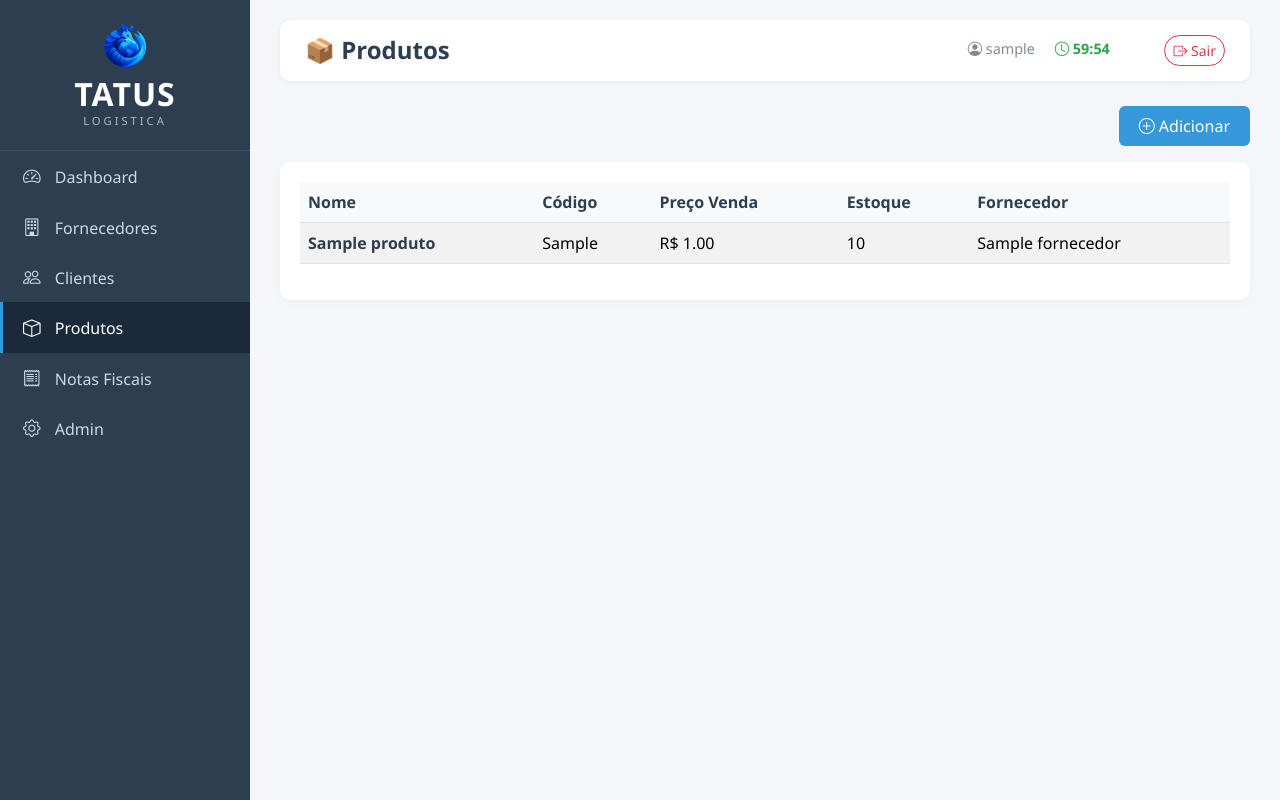
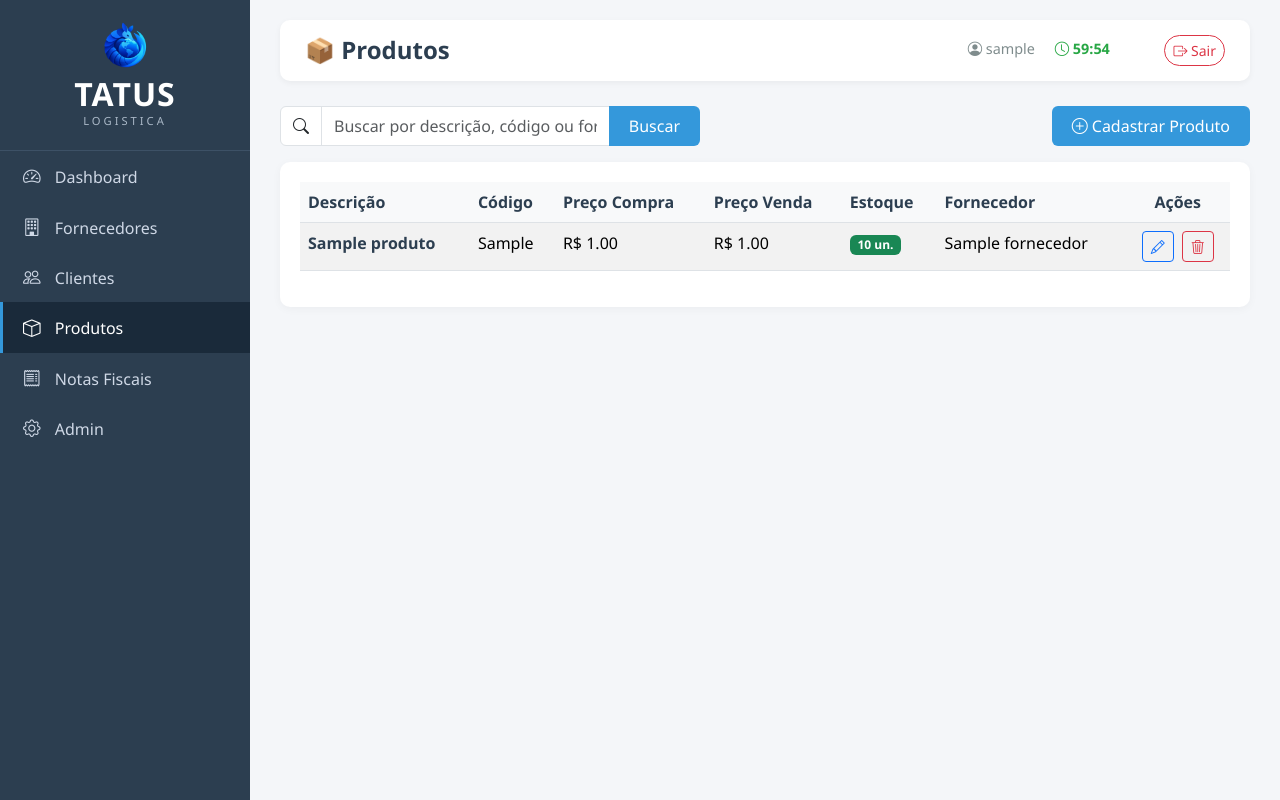
Before and after one commit to Danielknp/tatus-sistem, a Django app: page /produtos/ in a window 1280 px wide. Run offline with Django 5.2, Linux system fonts and the light colour scheme; a user stored in the database is signed in; tables that the repository leaves empty hold one stand-in row (values such as "Sample post").

Commit message:
feat: barra de pesquisa em fornecedores, clientes e produtos

```diff
--- /dev/null
+++ b/estoque/templates/estoque/produto_form.html
@@ -0,0 +1 @@
+{% extends 'estoque/formulario_base.html' %}
--- a/estoque/templates/estoque/produtos.html
+++ b/estoque/templates/estoque/produtos.html
@@ -4,37 +4,77 @@
 {% block titulo_pagina %}📦 Produtos{% endblock %}
 
 {% block conteudo %}
-    <div class="d-flex justify-content-between align-items-center mb-3">
-        <div></div>
-        <a href="{% url 'em_breve' %}" class="btn btn-primary-custom">
-            <i class="bi bi-plus-circle"></i> Adicionar
+    <div class="d-flex justify-content-between align-items-center mb-3 flex-wrap gap-2">
+        <form method="get" class="d-flex" style="max-width: 420px; flex: 1;">
+            <div class="input-group">
+                <span class="input-group-text bg-white"><i class="bi bi-search"></i></span>
+                <input type="text" name="q" value="{{ q }}" class="form-control" placeholder="Buscar por descrição, código ou fornecedor...">
+                <button type="submit" class="btn btn-primary-custom">Buscar</button>
+                {% if q %}
+                    <a href="{% url 'produtos' %}" class="btn btn-outline-secondary">Limpar</a>
+                {% endif %}
+            </div>
+        </form>
+        <a href="{% url 'produto_novo' %}" class="btn btn-primary-custom">
+            <i class="bi bi-plus-circle"></i> Cadastrar Produto
         </a>
     </div>
 
     <div class="card-custom">
+        <div class="table-responsive">
             <table class="table table-striped table-custom">
                 <thead>
                     <tr>
-                    <th>Nome</th>
+                        <th>Descrição</th>
                         <th>Código</th>
+                        <th>Preço Compra</th>
                         <th>Preço Venda</th>
                         <th>Estoque</th>
                         <th>Fornecedor</th>
+                        <th class="text-center">Ações</th>
                     </tr>
                 </thead>
                 <tbody>
                     {% for p in produtos %}
                     <tr>
-                    <td><a href="{% url 'em_breve' %}" class="text-decoration-none fw-semibold" style="color: #2c3e50;">{{ p.nome }}</a></td>
+                        <td>
+                            <a href="{% url 'detalhe_produto' p.id %}" class="text-decoration-none fw-semibold" style="color: #2c3e50;">
+                                {{ p.nome }}
+                            </a>
+                        </td>
                         <td>{{ p.codigo }}</td>
+                        <td>R$ {{ p.preco_compra }}</td>
                         <td>R$ {{ p.preco_venda }}</td>
-                    <td>{{ p.quantidade_estoque }}</td>
-                    <td>{{ p.fornecedor.nome }}</td>
+                        <td>
+                            {% if p.quantidade_estoque < 10 %}
+                                <span class="badge bg-warning text-dark">{{ p.quantidade_estoque }} un.</span>
+                            {% else %}
+                                <span class="badge bg-success">{{ p.quantidade_estoque }} un.</span>
+                            {% endif %}
+                        </td>
+                        <td>
+                            {% if p.fornecedor.ativo %}
+                                {{ p.fornecedor.nome }}
+                            {% else %}
+                                <span class="text-muted">{{ p.fornecedor.nome }} (bloqueado)</span>
+                            {% endif %}
+                        </td>
+                        <td class="text-center">
+                            <a href="{% url 'produto_editar' p.id %}" class="btn btn-sm btn-outline-primary me-1" title="Editar">
+                                <i class="bi bi-pencil"></i>
+                            </a>
+                            <a href="{% url 'produto_excluir' p.id %}" class="btn btn-sm btn-outline-danger" title="Excluir">
+                                <i class="bi bi-trash3"></i>
+                            </a>
+                        </td>
                     </tr>
                     {% empty %}
-                <tr><td colspan="5" class="text-center">Nenhum produto cadastrado.</td></tr>
+                    <tr>
+                        <td colspan="7" class="text-center">Nenhum produto cadastrado.</td>
+                    </tr>
                     {% endfor %}
                 </tbody>
             </table>
         </div>
+    </div>
 {% endblock %}
--- a/estoque/views.py
+++ b/estoque/views.py
@@ -3,7 +3,7 @@ from django.contrib.auth import authenticate, login, logout
 from django.contrib.auth.models import User
 from django.contrib import messages
 from .models import Fornecedor, Produto, NotaFiscal, ItemNota, Cliente
-from .forms import FornecedorForm, ClienteForm
+from .forms import FornecedorForm, ClienteForm, ProdutoForm, InventarioForm
 
 
 def login_view(request):
@@ -78,14 +78,24 @@ def dashboard(request):
 def lista_fornecedores(request):
     if not request.user.is_authenticated:
         return redirect('login')
-    fornecedores = Fornecedor.objects.all()
-    return render(request, 'estoque/fornecedores.html', {'fornecedores': fornecedores})
+    q = request.GET.get('q', '').strip()
+    fornecedores = Fornecedor.objects.all().order_by('-id')
+    if q:
+        fornecedores = fornecedores.filter(
+            Q(nome__icontains=q) | Q(cnpj__icontains=q) | Q(email__icontains=q)
+        )
+    return render(request, 'estoque/fornecedores.html', {'fornecedores': fornecedores, 'q': q})
 
 def lista_produtos(request):
     if not request.user.is_authenticated:
         return redirect('login')
-    produtos = Produto.objects.all()
-    return render(request, 'estoque/produtos.html', {'produtos': produtos})
+    q = request.GET.get('q', '').strip()
+    produtos = Produto.objects.all().order_by('-id')
+    if q:
+        produtos = produtos.filter(
+            Q(nome__icontains=q) | Q(codigo__icontains=q) | Q(fornecedor__nome__icontains=q)
+        )
+    return render(request, 'estoque/produtos.html', {'produtos': produtos, 'q': q})
 
 def lista_notas(request):
     if not request.user.is_authenticated:
@@ -121,8 +131,13 @@ def em_breve(request):
 def lista_clientes(request):
     if not request.user.is_authenticated:
         return redirect('login')
-    clientes = Cliente.objects.all()
-    return render(request, 'estoque/clientes.html', {'clientes': clientes})
+    q = request.GET.get('q', '').strip()
+    clientes = Cliente.objects.all().order_by('-id')
+    if q:
+        clientes = clientes.filter(
+            Q(nome__icontains=q) | Q(cpf_cnpj__icontains=q) | Q(email__icontains=q)
+        )
+    return render(request, 'estoque/clientes.html', {'clientes': clientes, 'q': q})
 
 def detalhe_cliente(request, id):
     if not request.user.is_authenticated:
@@ -162,7 +177,7 @@ def fornecedor_editar(request, id):
         form = FornecedorForm(instance=fornecedor)
     return render(request, 'estoque/fornecedor_form.html', {'form': form, 'titulo': 'Editar Fornecedor'})
 
-from django.db.models import ProtectedError
+from django.db.models import ProtectedError, Q
 
 def fornecedor_excluir(request, id):
     if not request.user.is_authenticated:
@@ -284,3 +299,85 @@ def cliente_desbloquear(request, id):
         'tipo': 'Cliente',
         'acao': 'desbloquear'
     })
+
+def produto_novo(request):
+    if not request.user.is_authenticated:
+        return redirect('login')
+    if request.method == 'POST':
+        form = ProdutoForm(request.POST)
+        if form.is_valid():
+            form.save()
+            messages.success(request, 'Produto cadastrado com sucesso!')
+            return redirect('produtos')
+    else:
+        form = ProdutoForm()
+    return render(request, 'estoque/produto_form.html', {'form': form, 'titulo': 'Novo Produto'})
+
+
+def produto_editar(request, id):
+    if not request.user.is_authenticated:
+        return redirect('login')
+    produto = get_object_or_404(Produto, id=id)
+    if request.method == 'POST':
+        form = ProdutoForm(request.POST, instance=produto)
+        if form.is_valid():
+            form.save()
+            messages.success(request, 'Produto atualizado com sucesso!')
+            return redirect('produtos')
+    else:
+        form = ProdutoForm(instance=produto)
+        # Se o fornecedor do produto estiver bloqueado, ainda mostra ele no menu (senão perdemos o vínculo)
+        if produto.fornecedor:
+            form.fields['fornecedor'].queryset = Fornecedor.objects.filter(
+                Q(ativo=True) | Q(id=produto.fornecedor.id)
+            )
+    return render(request, 'estoque/produto_form.html', {'form': form, 'titulo': 'Editar Produto'})
+
+
+def produto_excluir(request, id):
+    if not request.user.is_authenticated:
+        return redirect('login')
+    produto = get_object_or_404(Produto, id=id)
+    if request.method == 'POST':
+        try:
+            produto.delete()
+            messages.success(request, 'Produto excluído com sucesso!')
+        except ProtectedError:
+            messages.error(request, 'Este produto não pode ser excluído porque está vinculado a uma nota fiscal. Remova o vínculo antes de excluir.')
+        return redirect('produtos')
+    return render(request, 'estoque/confirmar_exclusao.html', {'objeto': produto, 'tipo': 'Produto'})
+
+
+def detalhe_produto(request, id):
+    if not request.user.is_authenticated:
+        return redirect('login')
+    produto = get_object_or_404(Produto, id=id)
+    itens = ItemNota.objects.filter(produto=produto).order_by('-nota__data_emissao')
+    context = {
+        'produto': produto,
+        'itens': itens,
+    }
+    return render(request, 'estoque/produto_detalhe.html', context)
+
+def produto_inventario(request, id):
+    if not request.user.is_authenticated:
+        return redirect('login')
+    produto = get_object_or_404(Produto, id=id)
+    if request.method == 'POST':
+        form = InventarioForm(request.POST)
+        if form.is_valid():
+            quantidade_anterior = produto.quantidade_estoque
+            produto.quantidade_estoque = form.cleaned_data['quantidade_estoque']
+            produto.save()
+            messages.success(
+                request,
+                f'Estoque de "{produto.nome}" ajustado de {quantidade_anterior} para {produto.quantidade_estoque} unidades.'
+            )
+            return redirect('detalhe_produto', id=produto.id)
+    else:
+        form = InventarioForm(initial={'quantidade_estoque': produto.quantidade_estoque})
+    return render(request, 'estoque/produto_inventario.html', {
+        'form': form,
+        'produto': produto,
+        'titulo': f'Ajuste de Inventário — {produto.nome}'
+    })
--- a/tatus/urls.py
+++ b/tatus/urls.py
@@ -19,6 +19,11 @@ urlpatterns = [
     path('clientes/excluir/<int:id>/', views.cliente_excluir, name='cliente_excluir'),
     path('clientes/<int:id>/', views.detalhe_cliente, name='detalhe_cliente'),
     path('produtos/', views.lista_produtos, name='produtos'),
+    path('produtos/novo/', views.produto_novo, name='produto_novo'),
+    path('produtos/editar/<int:id>/', views.produto_editar, name='produto_editar'),
+    path('produtos/excluir/<int:id>/', views.produto_excluir, name='produto_excluir'),
+    path('produtos/inventario/<int:id>/', views.produto_inventario, name='produto_inventario'),
+    path('produtos/<int:id>/', views.detalhe_produto, name='detalhe_produto'),
     path('notas/', views.lista_notas, name='notas'),
     path('em-breve/', views.em_breve, name='em_breve'),
     path('admin/', views.admin_redirect, name='admin_redirect'),
```
Also changed, not shown: estoque/forms.py (+51 -1 lines), estoque/templates/estoque/clientes.html (+12 -3 lines), estoque/templates/estoque/fornecedores.html (+12 -3 lines), estoque/templates/estoque/produto_detalhe.html (added, +92 -0 lines), estoque/templates/estoque/produto_inventario.html (added, +45 -0 lines). Lines whose indentation alone changed are shown as unchanged.
